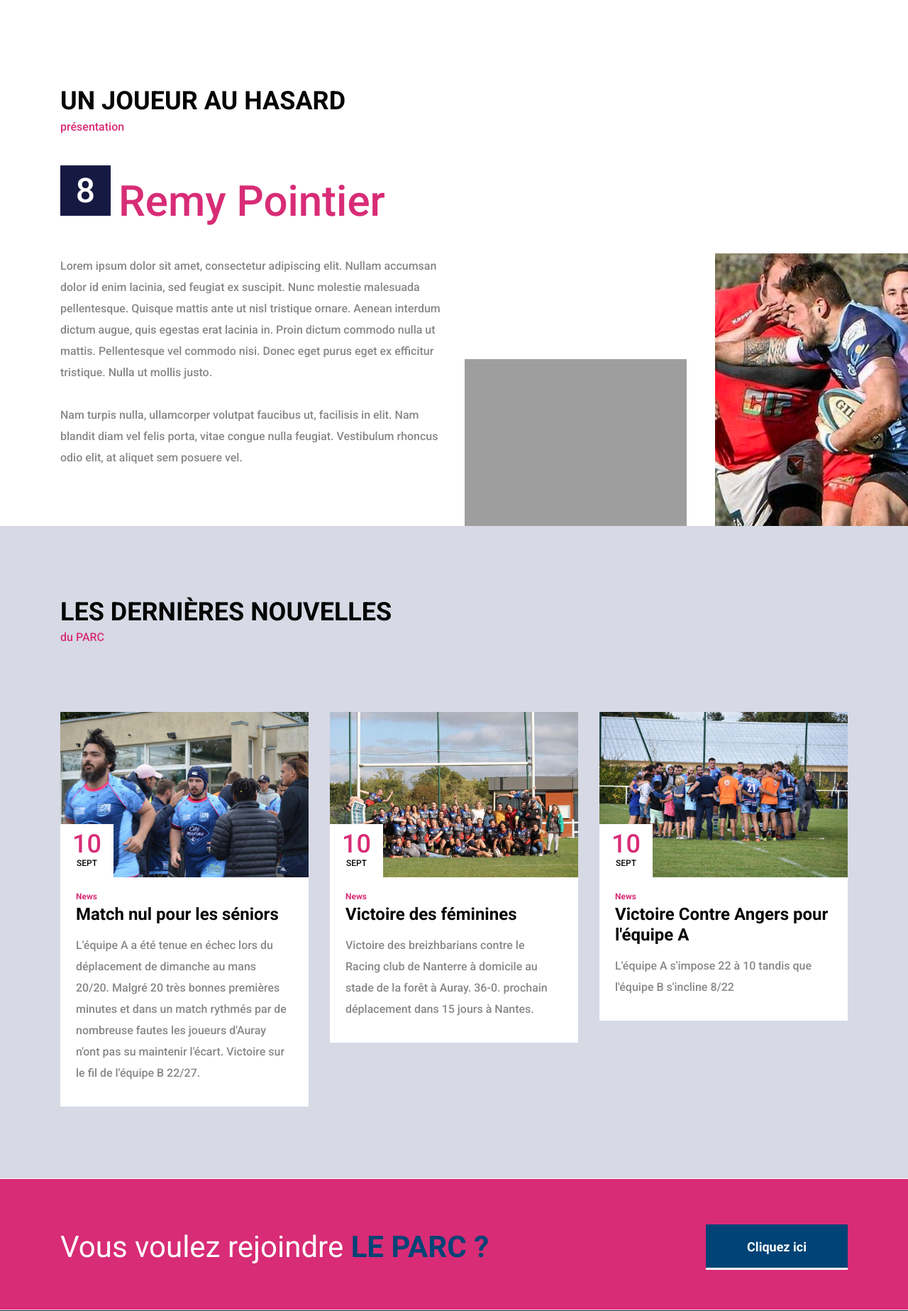
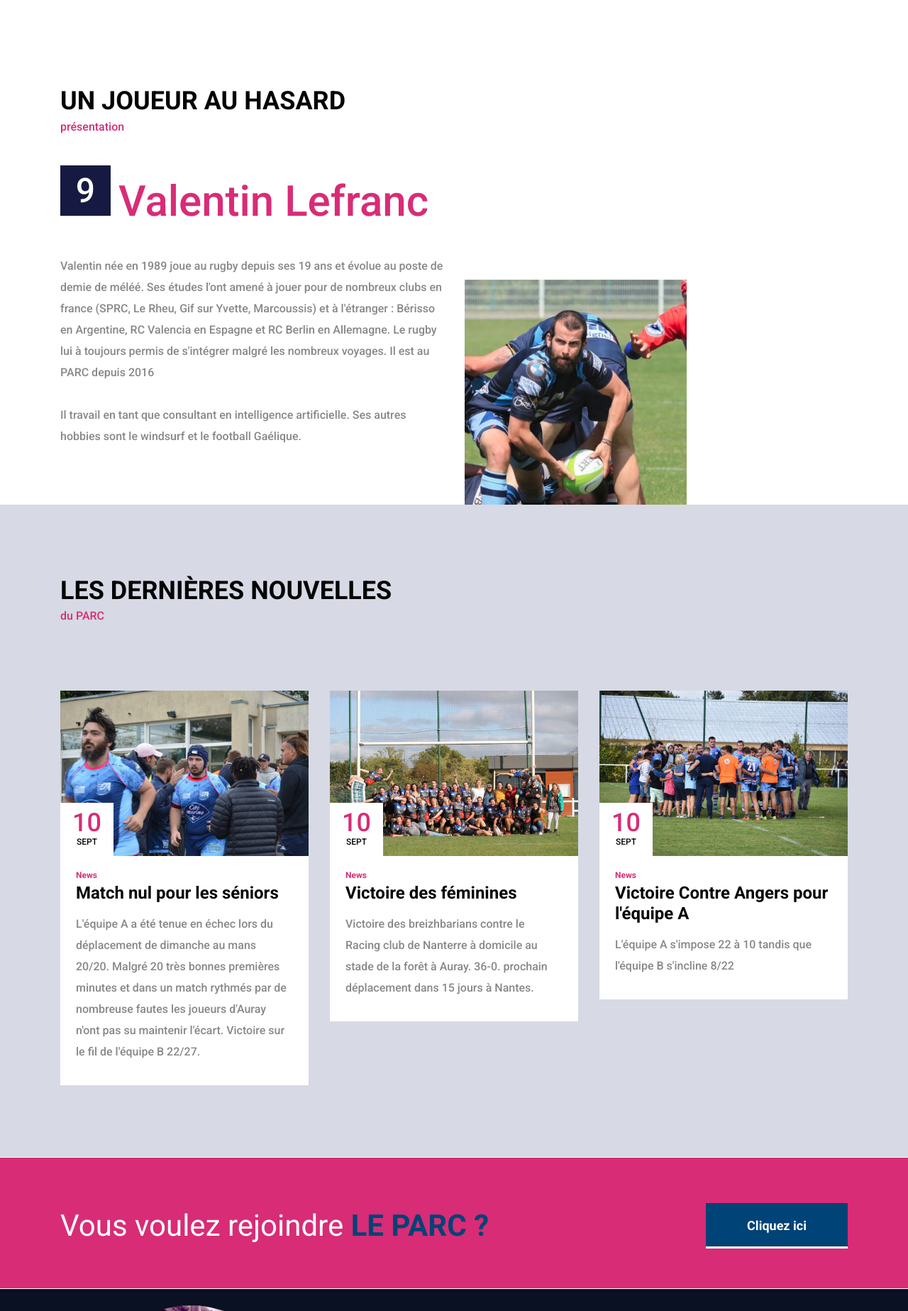
Before and after one commit to LeCastorFou/PARCweb, a Flask app: page / in a window 1280 px wide. Shown: the part 2800-4647 px from the top of the page at 71% size. Run offline with Flask 2, Linux system fonts and the light colour scheme; data comes from the database, SQL or seed files in the repository; a map, chart or similar area stays blank; some libraries are stand-ins or nearby versions; grey boxes are pictures that could not be loaded.

Commit message:
player description

```diff
--- a/PARC/templates/index.html
+++ b/PARC/templates/index.html
@@ -375,8 +375,18 @@
 
 	<!-- Player of the month -->
 
-	<div id="joueur" class="player">
-		<div class="container">
+
+		<script type="text/javascript" language="JavaScript">
+
+		randomNumber = Math.floor(Math.random()*2+1);
+
+		window.onload = function() {
+		        document.getElementById(randomNumber.toString()).style.display = "block";
+		}
+	</script>
+
+	<div id='1' class="player" style="display:None;">
+	  <div id="joueur" class="container">
 	    <div class="row">
 	      <div class="col-xl-6">
 	        <div class="player_content">
@@ -389,15 +399,45 @@
 	            <div class="player_name">Remy Pointier</div>
 	          </div>
 	          <div class="player_text">
-							<p>Lorem ipsum dolor sit amet, consectetur adipiscing elit. Nullam accumsan dolor id enim lacinia, sed feugiat ex suscipit. Nunc molestie malesuada pellentesque. Quisque mattis ante ut nisl tristique ornare. Aenean interdum dictum augue, quis egestas erat lacinia in. Proin dictum commodo nulla ut mattis. Pellentesque vel commodo nisi. Donec eget purus eget ex efficitur tristique. Nulla ut mollis justo.</p>
-							<p>Nam turpis nulla, ullamcorper volutpat faucibus ut, facilisis in elit. Nam blandit diam vel felis porta, vitae congue nulla feugiat. Vestibulum rhoncus odio elit, at aliquet sem posuere vel.</p>
+	            <p>Née en 1989 Rémy commence le rugby à l'age de 7 à Annecy. A 15 ans il intègre le pôle régional à Grenoble . Il jouera ensuite à Vannes à en fédérale 1 de ses 19 à 23 ans. Suite à une blessure il est contraint d'arrêter le rugby pendant 2 ans. Il reprend en 2016 à Auray
+								 club pour lequel il est salarié depuis 2014 en tant responsable de l'école de rugby.</p>
+	            <p>Rémy à la chance de vivre de ma passion, et aime se démener pour ses co-équipiers. Pour lui le rugby c'est sa deuxième famille.</p>
 	          </div>
 	        </div>
 	      </div>
 	      <div class="col-xl-6">
 	        <div class="player_images d-flex flex-row align-items-end justify-content-start">
 	          <div class="player_image"><img src="{{ url_for('static', filename='images/player_1.png')}}" alt=""></div>
-						<div class="player_image"><img src="{{ url_for('static', filename='images/player_2.png')}}" alt=""></div>
+	        </div>
+	      </div>
+	    </div>
+	  </div>
+	</div>
+
+	<div id='2' class="player" style="display:None;">
+	  <div id="joueur" class="container">
+	    <div class="row">
+	      <div class="col-xl-6">
+	        <div class="player_content">
+	          <div class="section_title_container">
+	            <div class="section_title"><h1>Un joueur au hasard</h1></div>
+	            <div class="section_subtitle">présentation</div>
+	          </div>
+	          <div class="player_name_container d-flex flex-row align-items-end justify-content-start">
+	            <div class="player_num">9</div>
+	            <div class="player_name">Valentin Lefranc</div>
+	          </div>
+	          <div class="player_text">
+	            <p>Valentin née en 1989 joue au rugby depuis ses 19 ans et évolue au poste de demie de méléé. Ses études l'ont amené à jouer pour de nombreux clubs en france (SPRC, Le Rheu, Gif sur Yvette, Marcoussis) et à l'étranger : Bérisso en Argentine, RC Valencia en Espagne et RC Berlin en Allemagne.
+							Le rugby lui à toujours permis de s'intégrer malgré les nombreux voyages. Il est au PARC depuis 2016</p>
+	            <p>Il travail en tant que consultant en intelligence artificielle. Ses autres hobbies sont le windsurf et le football Gaélique.</p>
+	          </div>
+	        </div>
+	      </div>
+	      <div class="col-xl-6">
+	        <div class="player_images d-flex flex-row align-items-end justify-content-start">
+	          <div class="player_image"><img src="{{ url_for('static', filename='images/valentinL.jpg')}}" alt=""></div>
+
 	        </div>
 	      </div>
 	    </div>
```
Also changed, not shown: PARC/static/random.html (added, +58 -0 lines), PARC/templates/senior.html (+7 -5 lines), PARC/static/images/valentinL.jpg (added), PARC/static/images/valentinL2.jpg (added). Lines whose indentation alone changed are shown as unchanged.
